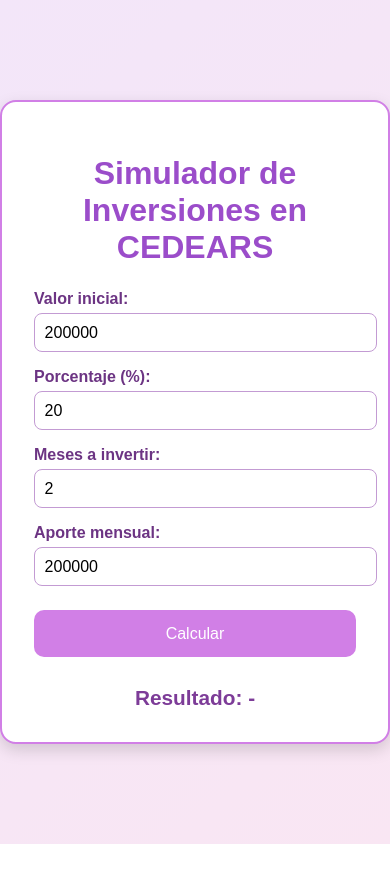
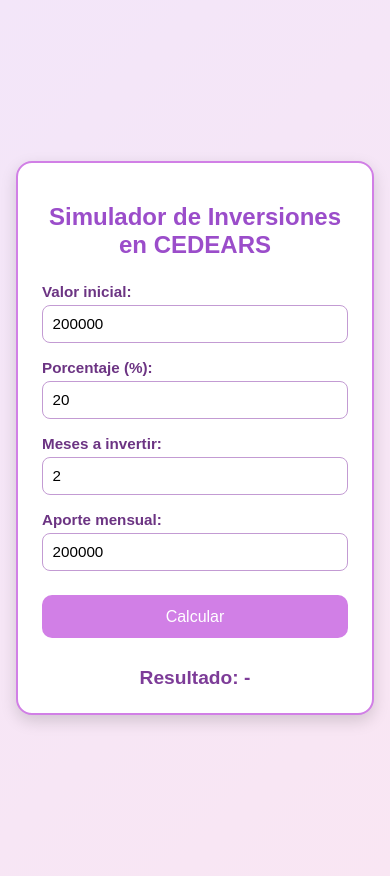
Before and after one commit to lgonzalezciampa97/app-inversiones-cedears, a plain HTML site: page index.html in a window 390 px wide. Before the commit the page ends 844 px from the top, so only its background shows below. Drawn offline with Linux system fonts and the light colour scheme.

Commit message:
Update index.html to responsive view

```diff
--- a/index.html
+++ b/index.html
@@ -2,7 +2,8 @@
 <html lang="es">
 <head>
   <meta charset="UTF-8">
-  <title>Simulador de Inversión</title>
+  <meta name="viewport" content="width=device-width, initial-scale=1.0">
+  <title>CEDEARS Simulator</title>
   <style>
     body {
       font-family: Arial, sans-serif;
@@ -11,8 +12,9 @@
       display: flex;
       justify-content: center;
       align-items: center;
-      height: 100vh; /* centra vertical y horizontal */
+      min-height: 100vh;
       margin: 0;
+      padding: 1rem;
     }
 
     .container {
@@ -20,14 +22,17 @@
       padding: 2rem;
       border-radius: 16px;
       box-shadow: 0 6px 16px rgba(0,0,0,0.15);
-      width: 400px;
+      width: 100%;
+      max-width: 400px;
       text-align: center;
       border: 2px solid #d17fe6;
+      box-sizing: border-box;
     }
 
     h1 {
       margin-bottom: 1.5rem;
       color: #9b4dca;
+      font-size: 1.8rem;
     }
 
     label {
@@ -36,6 +41,7 @@
       font-weight: bold;
       color: #6c3483;
       text-align: left;
+      font-size: 1rem;
     }
 
     input {
@@ -47,6 +53,7 @@
       font-size: 1rem;
       outline: none;
       transition: border 0.2s ease, box-shadow 0.2s ease;
+      box-sizing: border-box;
     }
 
     input:focus {
@@ -62,7 +69,7 @@
       color: white;
       border: none;
       border-radius: 10px;
-      font-size: 1rem;
+      font-size: 1.1rem;
       cursor: pointer;
       transition: background 0.2s ease, transform 0.1s ease;
     }
@@ -78,6 +85,30 @@
       font-weight: bold;
       text-align: center;
       color: #7d3c98;
+    }
+
+    /* Responsive */
+    @media (max-width: 480px) {
+      .container {
+        padding: 1.5rem;
+      }
+
+      h1 {
+        font-size: 1.5rem;
+      }
+
+      label, input {
+        font-size: 0.95rem;
+      }
+
+      button {
+        font-size: 1rem;
+        padding: 0.8rem;
+      }
+
+      .result {
+        font-size: 1.2rem;
+      }
     }
   </style>
 </head>
@@ -106,7 +137,7 @@
     function computeFinalValue(initValue, percentage, months, monthlyAddition) {
       if (months <= 0) return 0;
 
-      let a = 1.0 + (percentage / 100); // convertir de % real a decimal
+      let a = 1.0 + (percentage / 100);
 
       let aPowN = Math.pow(a, months);
       let aPowNMinus1 = Math.pow(a, months - 1);
```
